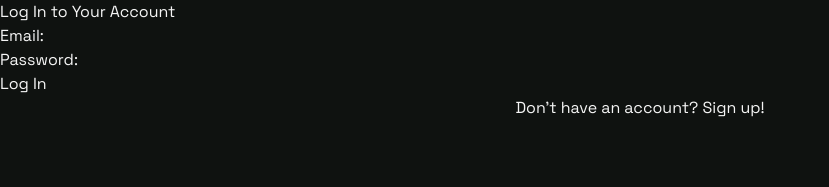
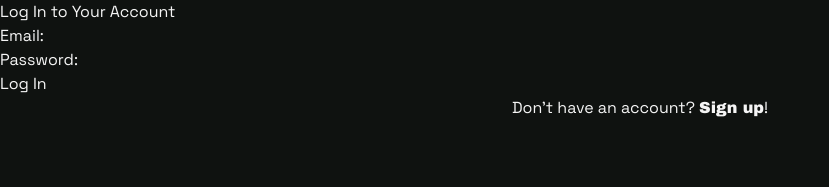
Before and after one commit to marco-vidali/soundscape, a React (Vite) app: page /auth/login in a window 1280 px wide. Shown: the top 187 px of the page, without its empty margins (0-829 px from the left). Built offline with nearby package versions, Linux system fonts and the light colour scheme; no server answers.

Commit message:
Make signup link bolder

```diff
--- a/src/features/auth/SignupLink.tsx
+++ b/src/features/auth/SignupLink.tsx
@@ -4,7 +4,13 @@ const SignupLink = () => {
     return (
         <p className="text-center">
             Don't have an account?{" "}
-            <Link to={{ pathname: "/auth/signup" }}>Sign up</Link>!
+            <Link
+                to={{ pathname: "/auth/signup" }}
+                className="font-head hover:underline"
+            >
+                Sign up
+            </Link>
+            !
         </p>
     );
 };
```
